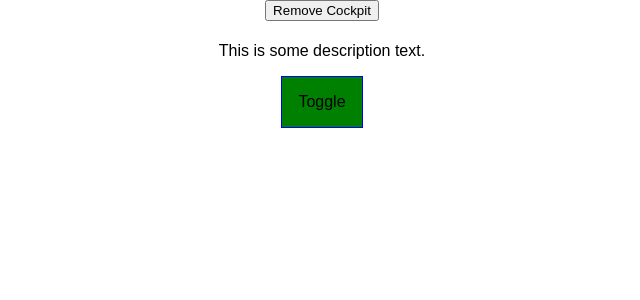
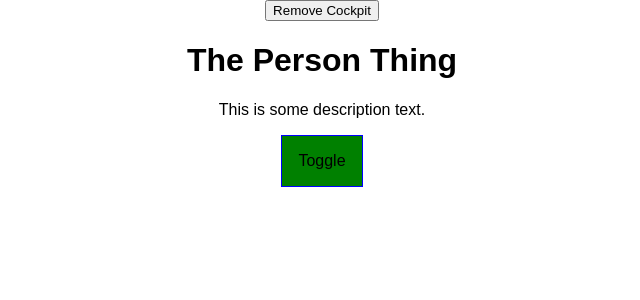
Before and after one commit to rjw1428/react-notes, a React app: page / in a window 1280 px wide. Shown: the top 300 px of the page, without its empty margins (318-958 px from the left). Built offline with nearby package versions, Linux system fonts and the light colour scheme.

Commit message:
Lesson 105 - Passing props with HOC

```diff
--- a/src/components/Persons/Person/Person.js
+++ b/src/components/Persons/Person/Person.js
@@ -1,16 +1,17 @@
 import React, { Component } from 'react';
 import styles from './Person.css';
 import Auxil from '../../hoc/Auxil'
+import withClass from '../../hoc/WithClass'
 class Person extends Component {
     render() {
         console.log(this.props.name + " is rendering...")
         return (
             <Auxil>
-                <p key="el1" onClick={this.props.click}>My name is this.{this.props.name} and I am {Math.floor(Math.random() * 30)} ({this.props.age}) years old</p>,
-                <p key="el2">{this.props.children}</p>,
-                <input key="el3" type="text" onChange={this.props.changed} value={this.props.name}></input>,
+                <p key="el1" onClick={this.props.click}>My name is this.{this.props.name} and I am {Math.floor(Math.random() * 30)} ({this.props.age}) years old</p>
+                <p key="el2">{this.props.children}</p>
+                <input key="el3" type="text" onChange={this.props.changed} value={this.props.name}></input>
             </Auxil>)
     };
 }
 
-export default Person
+export default withClass(Person, styles.Person)
--- a/src/components/hoc/WithClass.js
+++ b/src/components/hoc/WithClass.js
@@ -4,7 +4,7 @@
 const withClass=(WrappedComponent, className)=>{
     return props=> (
         <div className={className}>
-            <WrappedComponent/>
+            <WrappedComponent {...props}/>
         </div>
     )
 }
--- a/src/containers/App.js
+++ b/src/containers/App.js
@@ -93,7 +93,7 @@
             personsListLength={this.state.persons.length}
           />) : null}
         {list}
-        </Auxil>
+      </Auxil>
     );
   }
 }
```
